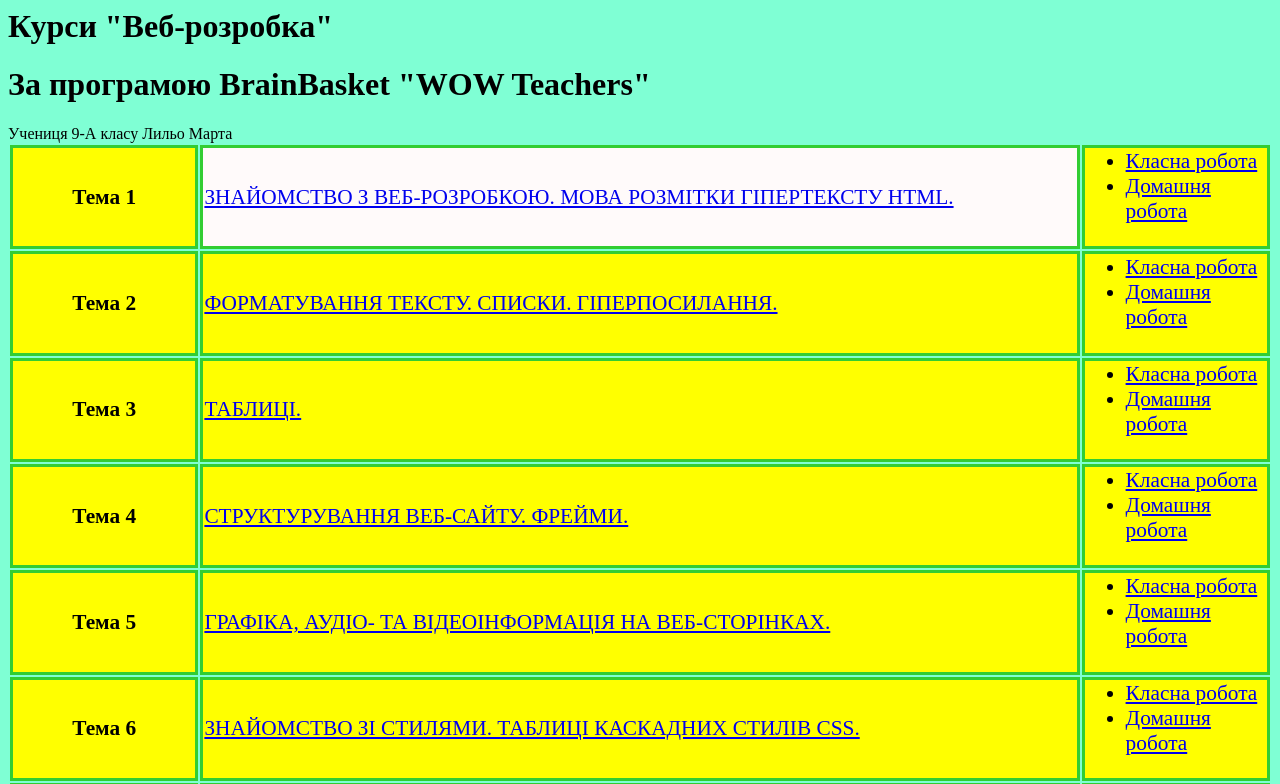
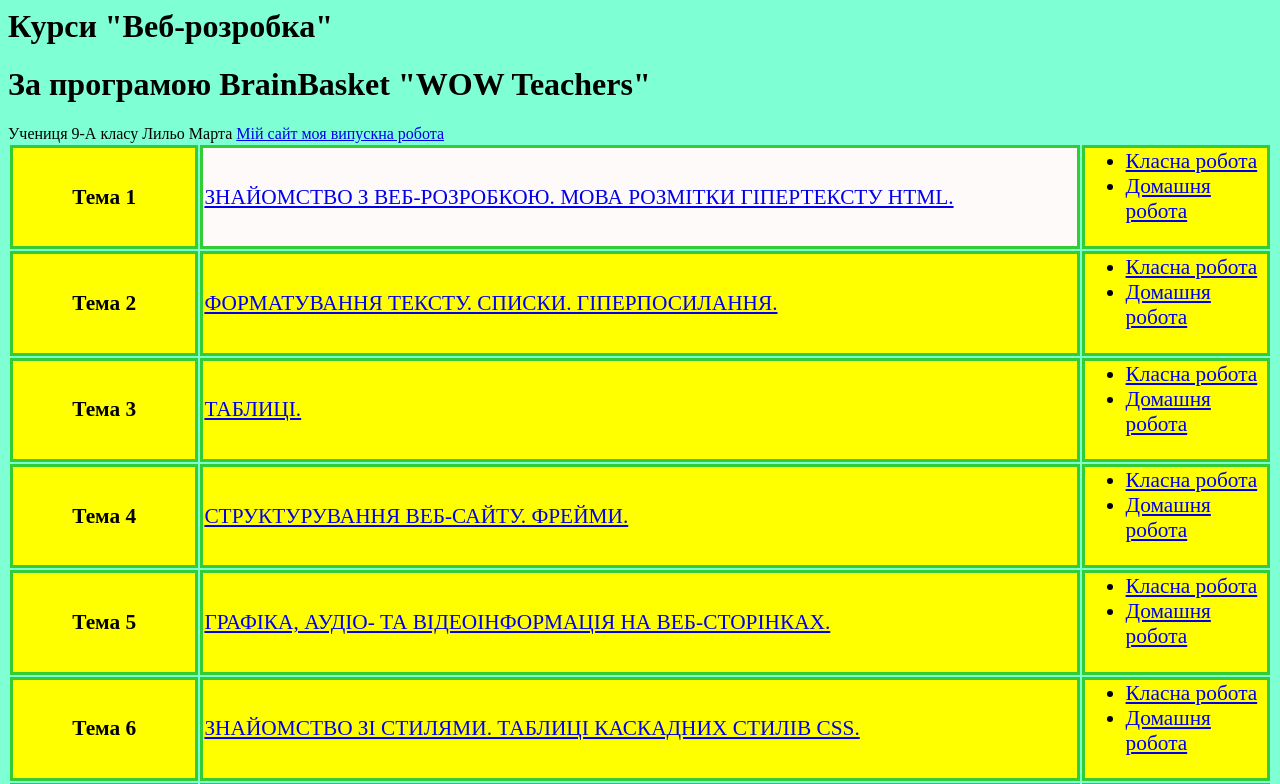
Before and after one commit to martalylo/martalylo.github.io, a plain HTML site: page index.html in a window 1280 px wide. Shown: the top 784 px of the page. Drawn offline with Linux system fonts and the light colour scheme.

Commit message:
додала посилання на сайт

```diff
--- a/index.html
+++ b/index.html
@@ -45,6 +45,7 @@
 <H1>Курси "Веб-розробка" </H1>
 <H1>За програмою BrainBasket "WOW Teachers" </H1>
 Учениця 9-А класу Лильо Марта
+	<a href="martalylo.github.io/Tema20/index1.html">Мій сайт моя випускна робота</a>
 <Table class="Tab1">
 <tr>
 <td class="td1">Тема 1</td>
```
